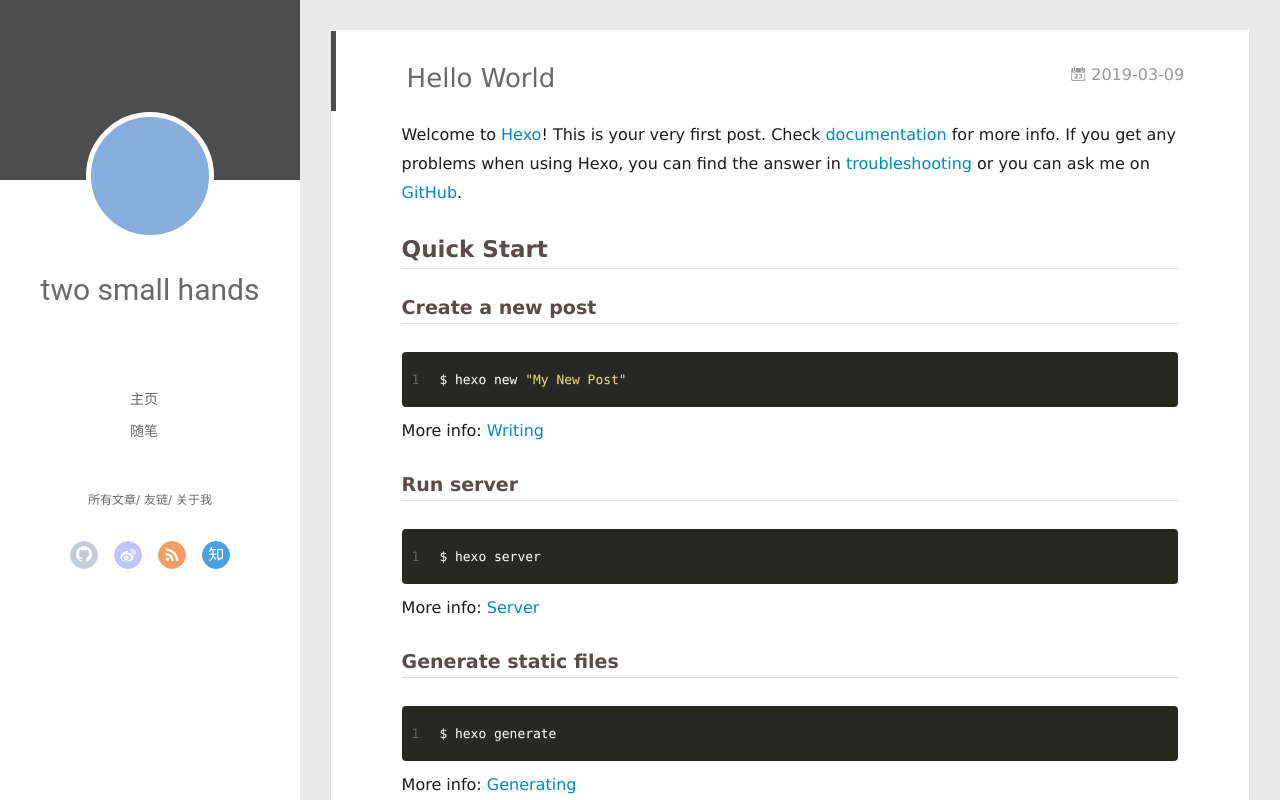
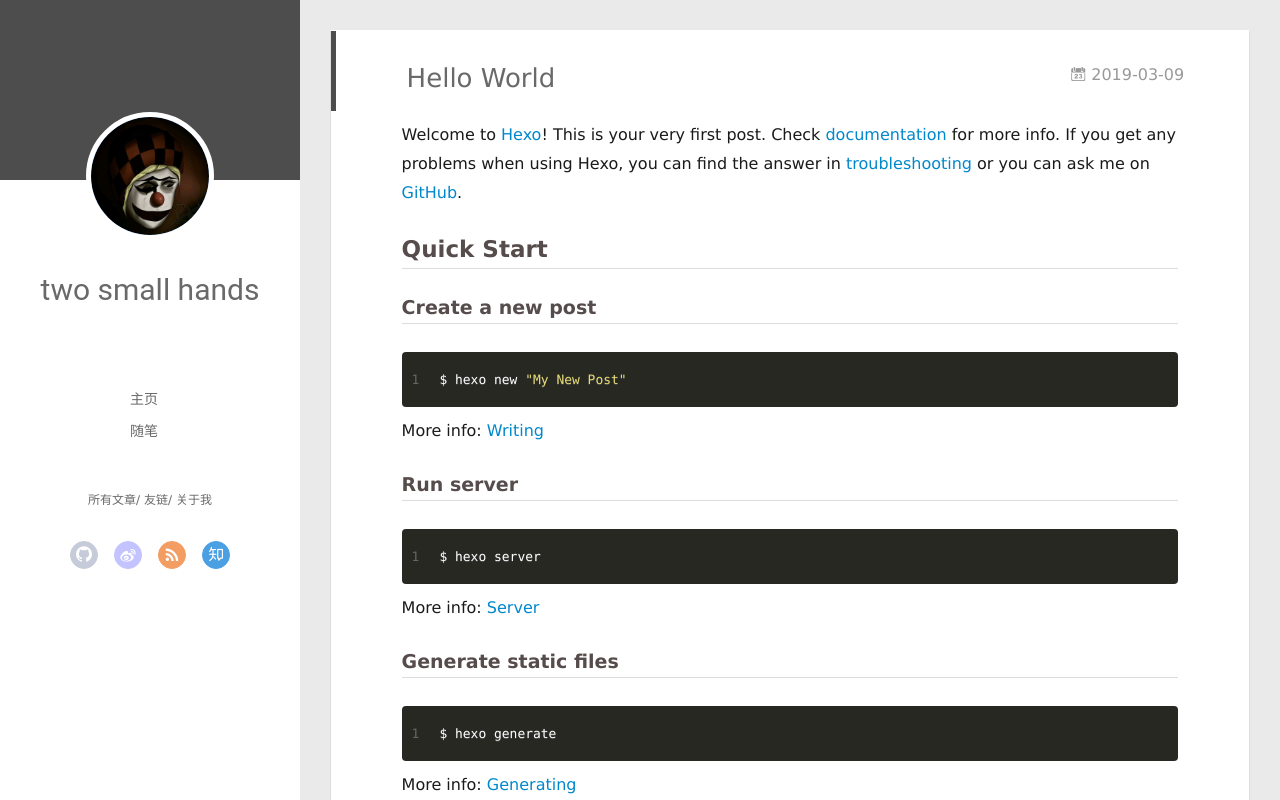
Before and after one commit to twosmallhands/twosmallhands.github.io, a plain HTML site: page 2019/03/09/hello-world/index.html in a window 1280 px wide. Drawn offline with Linux system fonts and the light colour scheme.

Commit message:
Site updated: 2019-05-06 16:05:27

```diff
--- a/2019/03/09/hello-world/index.html
+++ b/2019/03/09/hello-world/index.html
@@ -47,7 +47,7 @@
 <div class="intrude-less">
 	<header id="header" class="inner">
 		<a href="/" class="profilepic">
-			<img src class="js-avatar">
+			<img src="/clown.jpg" class="js-avatar">
 		</a>
 		<hgroup>
 		  <h1 class="header-author"><a href="/">two small hands</a></h1>
@@ -105,7 +105,7 @@
 	<div class="intrude-less">
 		<header id="header" class="inner">
 			<div class="profilepic">
-				<img src class="js-avatar">
+				<img src="/clown.jpg" class="js-avatar">
 			</div>
 			<hgroup>
 			  <h1 class="header-author js-header-author">two small hands</h1>
```
Also changed, not shown: 2019/03/09/我的第一篇博文/index.html (+2 -2 lines), 2019/03/10/Markdown学习笔记/index.html (+2 -2 lines), 2019/03/11/Hexo-常用命令/index.html (+2 -2 lines), 2019/03/11/git学习笔记/index.html (+2 -2 lines), 2019/04/26/windows下和linux下回车换行符的区别/index.html (+2 -2 lines), 2019/05/05/c-中的string操作解析/index.html (+2 -2 lines), archives/2019/03/index.html (+2 -2 lines), archives/2019/04/index.html (+2 -2 lines), archives/2019/05/index.html (+2 -2 lines), archives/2019/index.html (+2 -2 lines), archives/index.html (+2 -2 lines), index.html (+2 -2 lines), clown.jpg (added).
